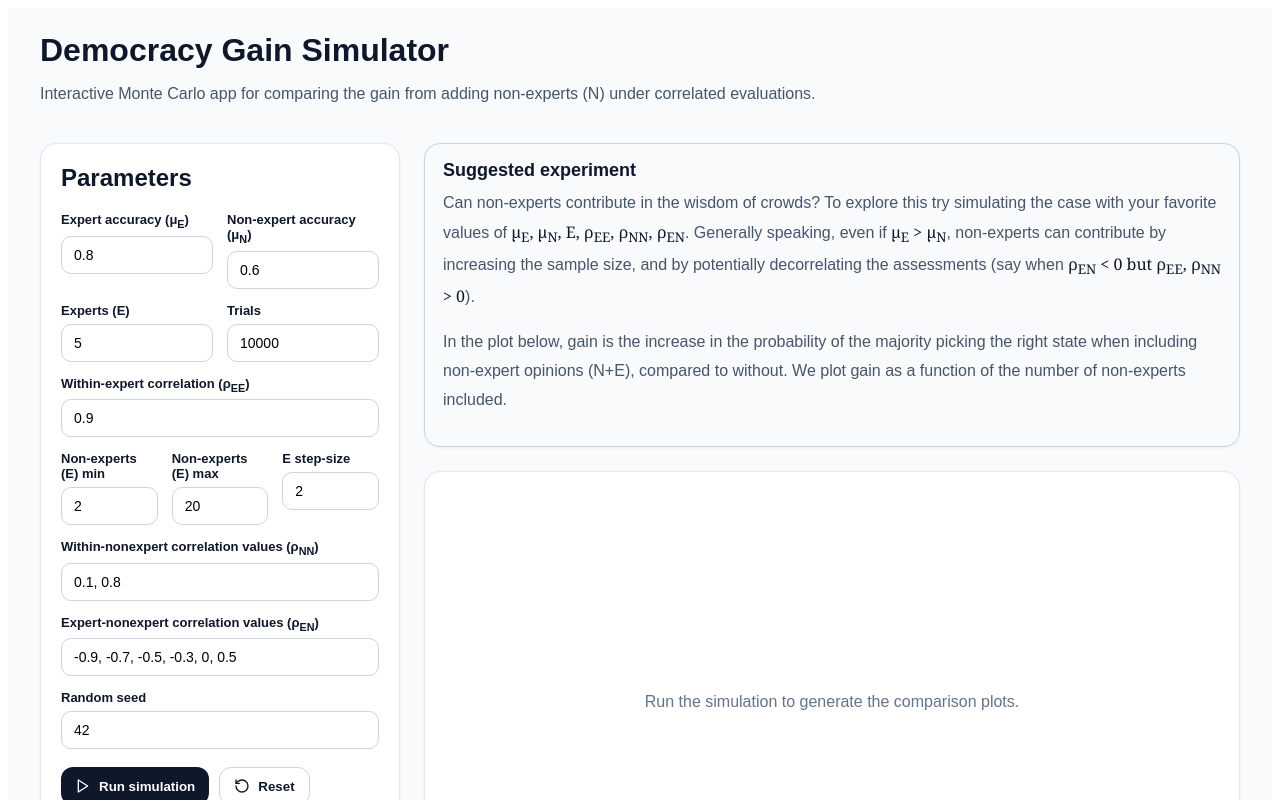
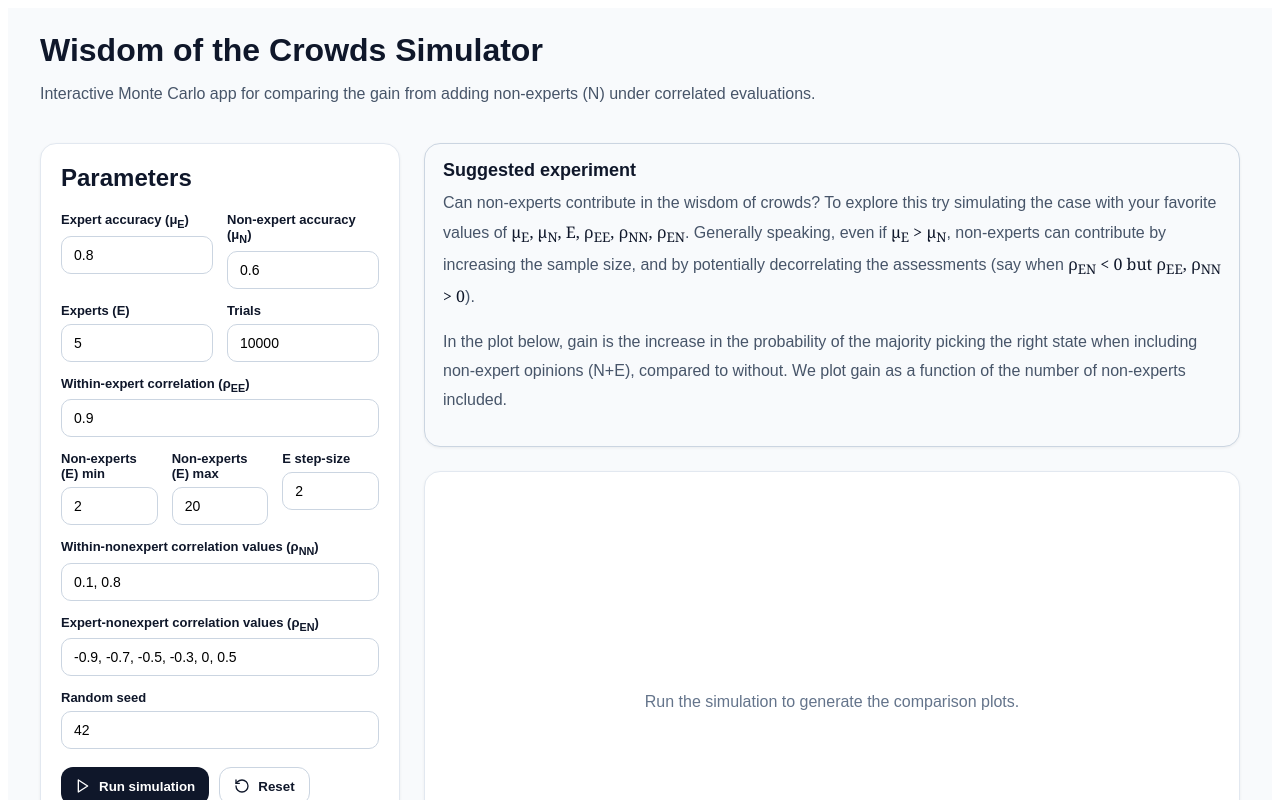
Before and after one commit to anujitchakraborty/democracy-simulator, a React (Vite) app: page / in a window 1280 px wide. Shown: the top 800 px of the page. Built offline with nearby package versions, Linux system fonts and the light colour scheme.

Commit message:
Update App.jsx

```diff
--- a/src/App.jsx
+++ b/src/App.jsx
@@ -467,7 +467,7 @@ export default function App() {
     <div style={{ minHeight: "100vh", background: "#f8fafc", padding: 24, fontFamily: "Arial, sans-serif", color: "#0f172a" }}>
       <div style={{ maxWidth: 1200, margin: "0 auto", display: "grid", gap: 24 }}>
         <div>
-          <h1 style={{ margin: 0, fontSize: 32 }}>Democracy Gain Simulator</h1>
+          <h1 style={{ margin: 0, fontSize: 32 }}>Wisdom of the Crowds Simulator</h1>
           <p style={{ color: "#475569", maxWidth: 800 }}>
             Interactive Monte Carlo app for comparing the gain from adding non-experts (N) under correlated evaluations.
           </p>
```
